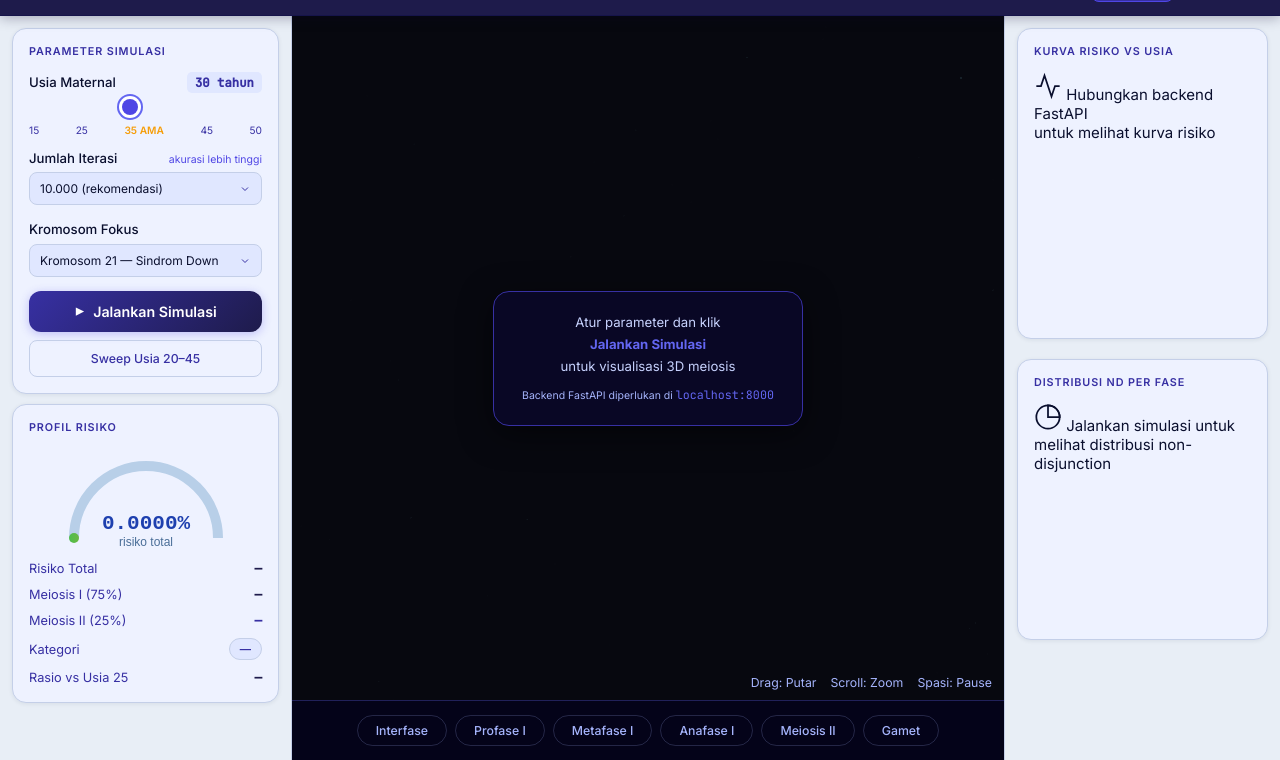
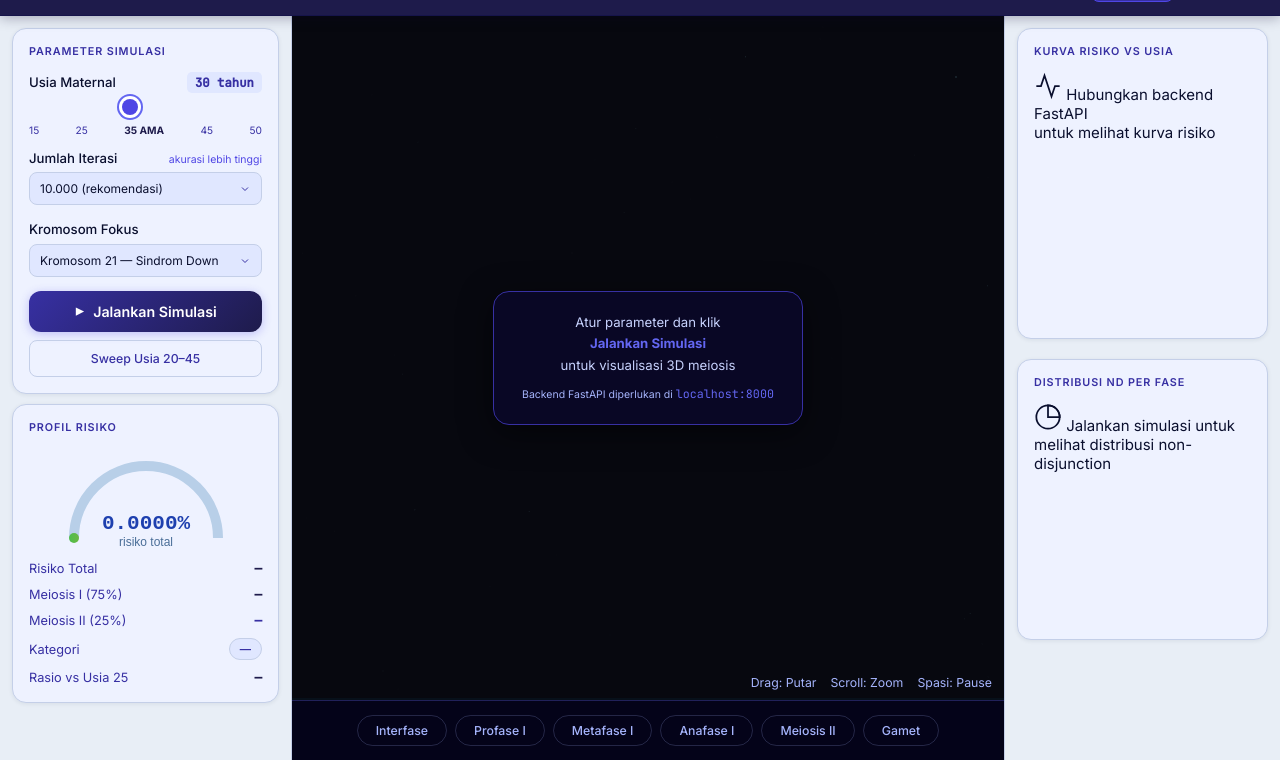
Before and after one commit to rlukassa/kadees, a website built with Vite: page frontend/index.html in a window 1280 px wide. Shown: the part 40-800 px from the top of the page. Built offline with nearby package versions, Linux system fonts and the light colour scheme; no server answers; animation ran at ten frames a second.

Commit message:
style: improve styling

```diff
--- a/frontend/src/styles/main.css
+++ b/frontend/src/styles/main.css
@@ -117,7 +117,7 @@ label { font-size: 0.88rem; font-weight: 500; color: var(--text); }
   display: flex; justify-content: space-between;
   font-size: 0.68rem; color: var(--c6); margin-top: 5px;
 }
-.mark-ama { color: #f59e0b; font-weight: 600; }
+.mark-ama { color: var(--c7); font-weight: 700; }
 
 input[type="range"] {
   -webkit-appearance: none; appearance: none;
```
